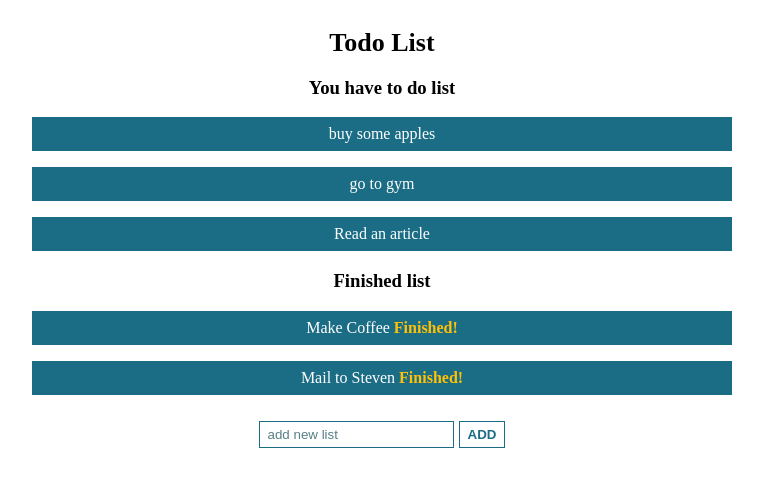
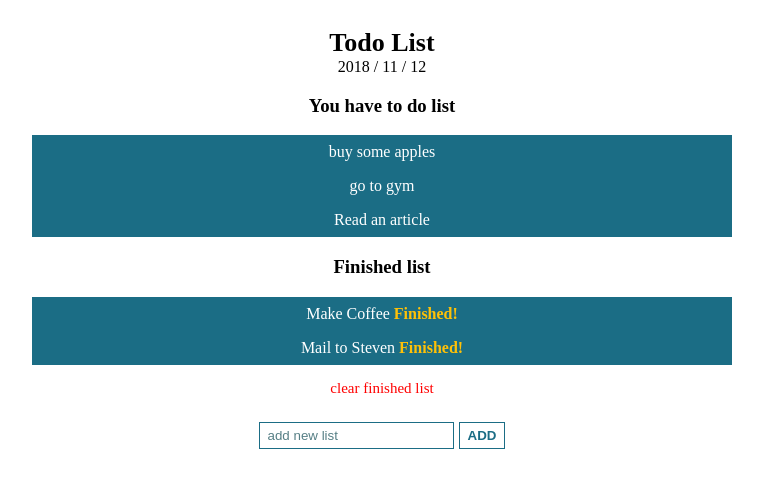
Before and after one commit to joointhezoo/ng-todo, an Angular app: page / in a window 1280 px wide. Shown: the top 488 px of the page, without its empty margins (258-1021 px from the left). Built offline with nearby package versions, Linux system fonts and the light colour scheme.

Commit message:
ADD Clear button && using service

```diff
--- a/src/app/app.component.html
+++ b/src/app/app.component.html
@@ -1,4 +1,5 @@
 <div class="container">
   <h3>Todo List</h3>
+  <span>{{ this.date | date: 'yyyy / MM / dd '}}</span>
   <app-todo-list></app-todo-list>
 </div>
--- a/src/app/app.component.ts
+++ b/src/app/app.component.ts
@@ -7,7 +7,11 @@ import { Component } from '@angular/core';
 })
 export class AppComponent {
 
-  constructor(){};
+  date;
+
+  constructor(){
+    this.date = new Date();
+  };
 
 
 }
--- a/src/app/todo-list/todo-list.component.css
+++ b/src/app/todo-list/todo-list.component.css
@@ -1,6 +1,7 @@
 ul{
   list-style: none;
   padding: 0;
+  margin: 0;
 }
 li{
   background: #1b6d85;
@@ -25,3 +26,12 @@ button{
   margin-left: 5px;
   font-weight: bold;
 }
+
+.clearBtn{
+  color: red;
+  font-size: 15px;
+  float: right;
+  cursor: pointer;
+  width: 100%;
+  margin: 15px 0;
+}
--- a/src/app/todo-list/todo-list.component.html
+++ b/src/app/todo-list/todo-list.component.html
@@ -1,15 +1,23 @@
+
 <h3>You have to do list</h3>
-<ul *ngFor="let item of items">
-  <li (click)="onItemClick(item)" *ngIf="!item.isFinished"> {{item.content}}</li>
+<ul>
+<li *ngFor="let item of items" (click)="onItemClick(item)" [ngStyle]="{'display': item.isFinished ? 'none' : 'block' }">
+  <ng-container *ngIf='!item.isFinished'>
+    {{item.content}}  </ng-container></li>
 </ul>
 
 
 <h3>Finished list</h3>
-<ul *ngFor="let item of items" >
-  <li (click)="onItemClick(item)" *ngIf="item.isFinished">
-    {{item.content}} <span style="color: #ffc107;  font-weight: bold;"> Finished! </span>
+<ul>
+  <li *ngFor="let item of clearItem" (click)="onItemClick(item)">
+      {{item.content}} <span style="color: #ffc107;  font-weight: bold;"> Finished! </span>
   </li>
 </ul>
 
+<p *ngIf="clearItem.length === 0">You didn't finish yet? </p>
+
+
+<span class="clearBtn" (click)="onClear()" *ngIf="clearItem.length > 0">clear finished list</span>
+
 <input type="text" placeholder="add new list" #newItem>
 <button (click)="onAddItem(newItem)">ADD</button>
--- a/src/app/todo-list/todo-list.component.ts
+++ b/src/app/todo-list/todo-list.component.ts
@@ -1,5 +1,7 @@
 import { Component, OnInit } from '@angular/core';
 import { TodoList, TodoLists } from './todo-list.model';
+import { TodoService } from '../todo.service';
+
 @Component({
   selector: 'app-todo-list',
   templateUrl: './todo-list.component.html',
@@ -7,15 +9,33 @@ import { TodoList, TodoLists } from './todo-list.model';
 })
 export class TodoListComponent implements OnInit {
 
-  items = TodoLists;
+  items:TodoList[];
+  clearItem: TodoList[];
 
-  constructor() { }
+  constructor(private todoService: TodoService) { }
 
   ngOnInit() {
+    this.getItem();
+    this.getClearItem();
+  }
+
+  getClearItem() {
+    this.todoService.getFinished().subscribe(clearLists => this.clearItem = clearLists );
+  }
+
+  getItem() {
+    this.todoService.getTodos().subscribe(items => {
+      debugger;
+      this.items = items});
   }
 
   onItemClick(item: TodoList) {
     item.isFinished = !item.isFinished;
+    console.log(this.items);
+    this.todoService.updateTodo(this.items);
+    this.getItem();
+    this.getClearItem();
+
   }
 
   onAddItem(newItem) {
@@ -25,4 +45,9 @@ export class TodoListComponent implements OnInit {
     });
     newItem.value = "";
   }
+
+  onClear(){
+    this.todoService.cleanFinsihed().subscribe(clearLists => this.items = clearLists );
+    this.clearItem = [];
+  }
 }
--- /dev/null
+++ b/src/app/todo.service.ts
@@ -0,0 +1,48 @@
+import { Injectable } from '@angular/core';
+import { TodoList, TodoLists } from './todo-list/todo-list.model';
+import { Observable, of } from 'rxjs';
+
+@Injectable({
+  providedIn: 'root'
+})
+export class TodoService {
+  todoList = TodoLists;
+  tempArr = [];
+
+  public cleanFinsihed(): Observable<any> {
+    console.log('finsihed');
+    this.tempArr = [];
+    this.todoList.filter(i => i.isFinished === false ? this.tempArr.push(i): null);
+    this.todoList = this.tempArr;
+    return of(this.todoList);
+  }
+
+  public getFinished(): Observable<any> {
+    console.log('finsihed');
+    this.tempArr = [];
+    this.todoList.filter(i => i.isFinished === true ? this.tempArr.push(i): null);
+    return of(this.tempArr);
+  }
+
+  public updateId(): Observable<any> {
+    this.tempArr = [];
+    this.todoList.filter(i => i.isFinished === false ? this.tempArr.push(i): null);
+    this.todoList = this.tempArr;
+    debugger;
+    return of(this.todoList);
+  }
+
+  getTodos(): Observable<TodoList[]> {
+    return of(this.todoList);
+  }
+
+  updateTodo(TodoLists){
+    this.todoList = TodoLists;
+    return this.todoList;
+  }
+
+  deleteTodo(id: number){
+    TodoLists.splice(id, 1);
+  }
+
+}
```
Also changed, not shown: src/app/todo-list/todo-list.model.ts (line endings or trailing spaces).
